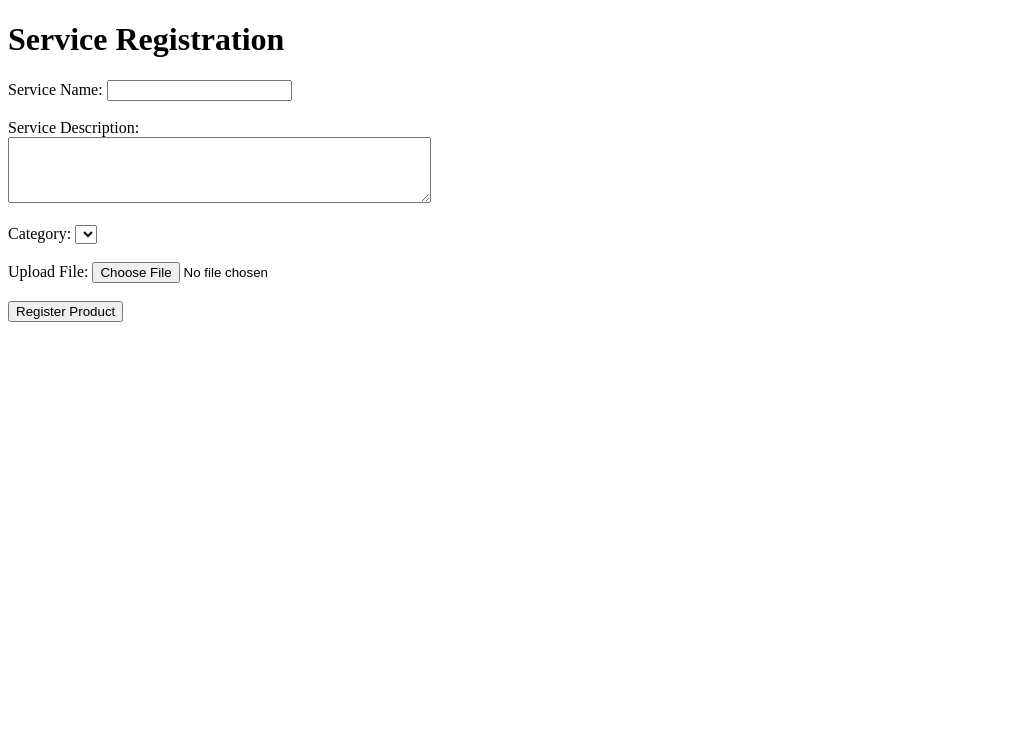
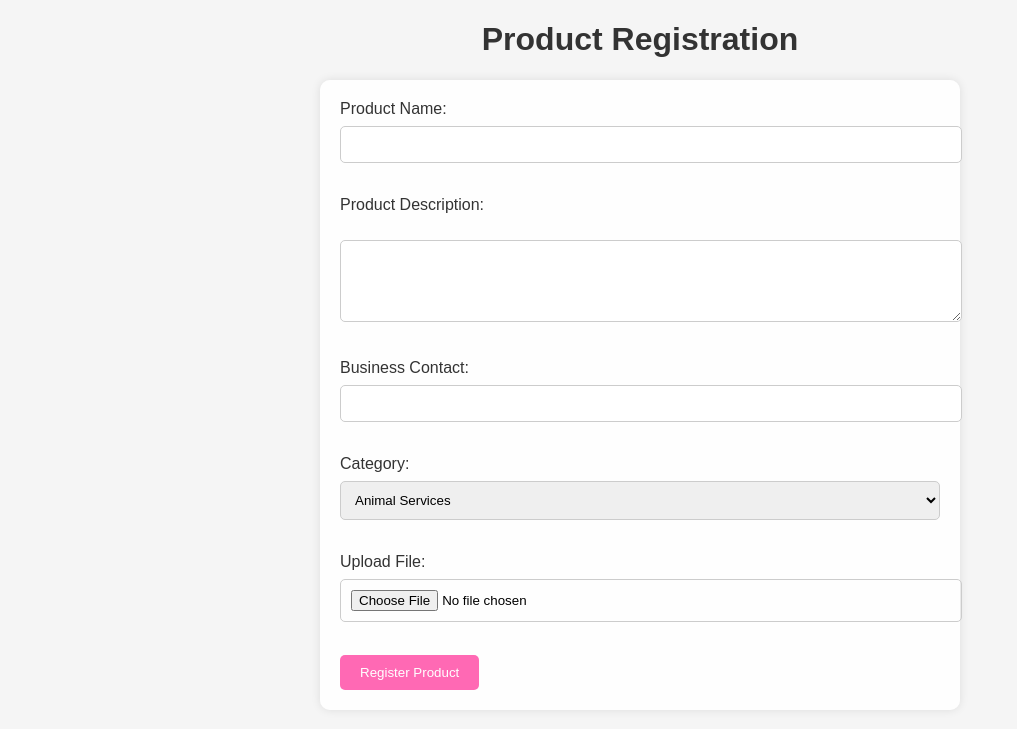
Before and after one commit to techiee3041/E-Service, a Flask app: page /register/product in a window 1280 px wide. Shown: the top 729 px of the page, without its empty margins (0-1017 px from the left). Run offline with Flask 3, Linux system fonts and the light colour scheme; lists and menus that the app fills with data are empty.

Commit message:
e-service

```diff
--- a/e_service/templates/product_registration.html
+++ b/e_service/templates/product_registration.html
@@ -3,28 +3,83 @@
 <head>
     <meta charset="UTF-8">
     <meta name="viewport" content="width=device-width, initial-scale=1.0">
-    <title>E-Service</title>
+    <title>Product Registration</title>
+
+    <style>
+        body {
+            margin: 0;
+            padding: 0;
+            font-family: 'Arial', sans-serif;
+            background-color: #f5f5f5;
+        }
+
+        h1 {
+            text-align: center;
+            color: #333;
+        }
+
+        form {
+            max-width: 600px;
+            margin: 0 auto;
+            background-color: rgba(255, 255, 255, 0.9); /* Translucent white background */
+            padding: 20px;
+            border-radius: 10px;
+            box-shadow: 0 0 10px rgba(0, 0, 0, 0.1); /* Shadow effect */
+        }
+
+        label {
+            display: block;
+            margin-bottom: 8px;
+            color: #333;
+        }
+
+        input, textarea, select {
+            width: 100%;
+            padding: 10px;
+            margin-bottom: 15px;
+            border: 1px solid #ccc;
+            border-radius: 5px;
+        }
+
+        button {
+            background-color: #ff69b4; /* Pink color */
+            color: #fff;
+            padding: 10px 20px;
+            border: none;
+            border-radius: 5px;
+            cursor: pointer;
+            transition: background-color 0.3s;
+        }
+
+        button:hover {
+            background-color: #d1478e; /* Lighter pink on hover */
+        }
+    </style>
 </head>
 <body>
-     <h1>Service Registration</h1>
-    <form action="/register/product" method="post" enctype="multipart/form-data">
-        <label for="pro_name">Service Name:</label>
+    <h1>Product Registration</h1>
+
+    <form method="POST" action="/register/product" enctype="multipart/form-data">
+        <label for="pro_name">Product Name:</label>
         <input type="text" id="pro_name" name="pro_name" required><br><br>
 
-        <label for="pro_dec">Service Description:</label><br>
+        <label for="pro_dec">Product Description:</label><br>
         <textarea id="pro_dec" name="pro_dec" rows="4" cols="50" required></textarea><br><br>
+
+        <label for="pro_cont">Business Contact:</label>
+        <input type="text" id="pro_cont" name="pro_cont" required><br><br>
 
         <label for="category">Category:</label>
         <select id="category" name="category" required>
             {% for category in categories %}
-                <option value="{{ category.id }}">{{ category.name }}</option>
+                <option value="{{ category.cat_id }}">{{ category.category_name }}</option>
             {% endfor %}
         </select><br><br>
 
         <label for="file">Upload File:</label>
         <input type="file" id="file" name="file" accept=".jpg, .jpeg, .png, .gif" required><br><br>
 
-        <input type="submit" value="Register Product">
+        <button type="submit">Register Product</button>
     </form>
 </body>
 </html>
--- a/e_service/templates/user_dashboard.html
+++ b/e_service/templates/user_dashboard.html
@@ -22,7 +22,7 @@
     </nav>
     <main>
         <div>
-            <h1>Trader Dashboard</h1>
+            <h1><strong> Welcome to User dashboard</strong></h1>
             <button id="pinLocationButton">Pin Location</button>
             <div id="mapContainer" style="height: 400px;"></div>
             <input type="hidden" id="latitude" value="">
--- a/e_service/views/registration.py
+++ b/e_service/views/registration.py
@@ -6,9 +6,9 @@
 
 
 
-app.config['UPLOAD_FOLDER'] = 'uploads'
+UPLOAD_FOLDER = os.path.join(os.getcwd(), 'uploads')
 app.config['MAX_CONTENT_LENGTH'] = 16 * 1024 * 1024
-
+ALLOWED_EXTENSIONS = {'jpg', 'jpeg', 'png', 'gif'}
 from e_service.models.data import Trader, User, Product, Category, Cords, Admin # Import specific classes from data module
 
 @app.route('/register/trader', methods=['GET', 'POST'])
@@ -82,6 +82,7 @@
 
     return render_template('registration_user.html')
 
+
 @app.route('/register/product', methods=['GET', 'POST'])
 def register_product():
     categories = Category.query.all()  # Fetch all categories from the database
@@ -89,11 +90,8 @@
     if request.method == 'POST':
         pro_name = request.form['pro_name']
         pro_dec = request.form['pro_dec']
+        pro_cont = request.form['pro_cont']
         category_id = request.form['category']  # Get the selected category ID
-
-        UPLOAD_FOLDER = 'uploads'
-        if not os.path.exists(UPLOAD_FOLDER):
-             os.makedirs(UPLOAD_FOLDER)
 
         if 'file' not in request.files:
             flash('No file part', 'error')
@@ -103,17 +101,18 @@
 
         if file.filename == '':
             flash('No selected file', 'error')
-            return redirect(url_for('list_files'))
+            return redirect(url_for('register_product'))
 
-        if file:
+        if file and allowed_file(file.filename):
             filename = secure_filename(file.filename)
             file.save(os.path.join(app.config['UPLOAD_FOLDER'], filename))
 
-            new_product = Product(
+            new_product = product(
                 pro_name=pro_name,
                 pro_dec=pro_dec,
-                filename=filename,
-                #pro_id=category_id  # Assign the selected category ID
+                pro_cont=pro_cont,
+                category_id=category_id,  # Assign the selected category ID
+                filename=filename
             )
 
             db.session.add(new_product)
@@ -124,6 +123,9 @@
 
     return render_template('product_registration.html', categories=categories)
 
+# Helper function to check if the file extension is allowed
+def allowed_file(filename):
+    return '.' in filename and filename.rsplit('.', 1)[1].lower() in ALLOWED_EXTENSIONS
 @app.route('/register/category', methods=['POST'])
 def register_category():
     category_name = request.form['category_name']
--- a/run.py
+++ b/run.py
@@ -6,4 +6,4 @@
 if __name__ == "__main__":
     with app.app_context():
         db.create_all()
-    app.run(debug=True, host="0.0.0.0", port=5001)
+    app.run(debug=True, host="0.0.0.0", port=5002)
```
Also changed, not shown: e_service/models/data.py (+6 -2 lines), e_service/static/css/dashboard.css (+19 -0 lines), e_service/static/css/form.css (+33 -3 lines), e_service/static/css/index.css (+22 -1 lines), e_service/templates/index.html (+11 -3 lines), e_service/views/trader.py (+7 -4 lines), requirements.txt (added, +27 -0 lines), e_service/e-service.db.
